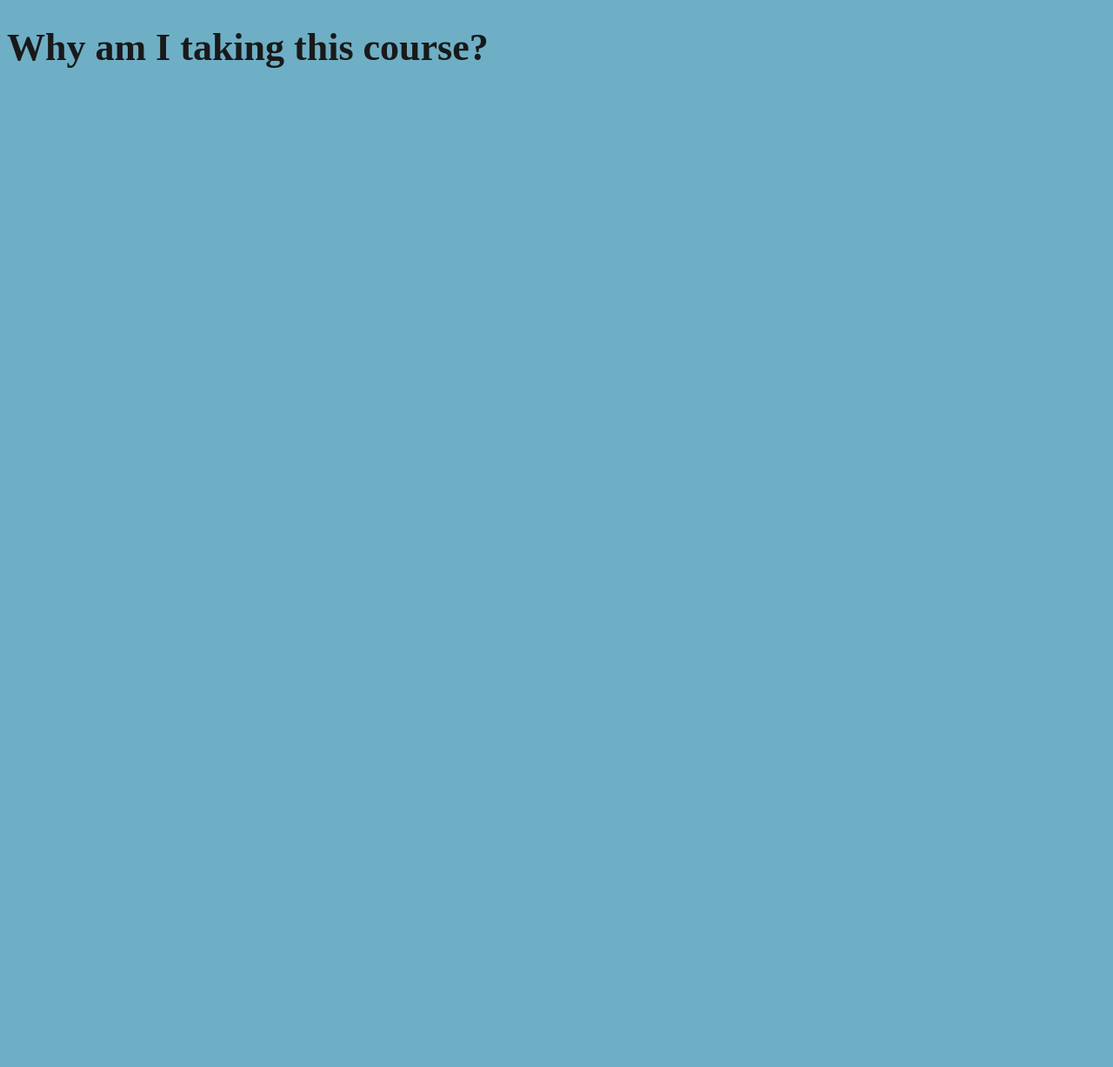
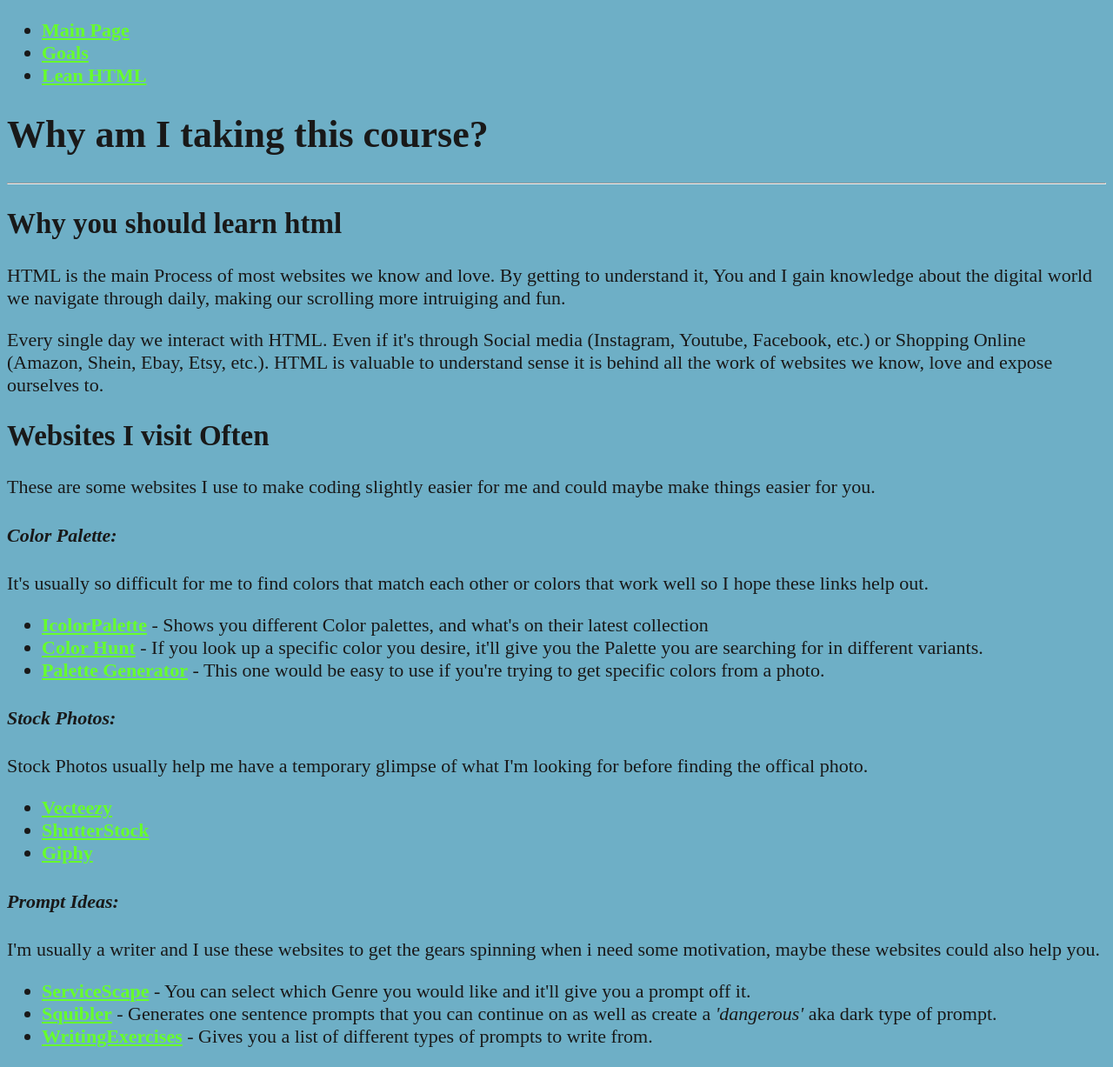
Before and after one commit to CIT85/kairih-pub, a plain HTML site: page w2_attempt2/index.html in a window 1280 px wide. Shown: the whole page at 87% size. Before the commit the page ends 800 px from the top, so only its background shows below. Drawn offline with Linux system fonts and the light colour scheme.

Commit message:
step 2 complete

```diff
--- a/w2_attempt2/index.html
+++ b/w2_attempt2/index.html
@@ -10,6 +10,93 @@
     </head>
 
     <body>
+        <nav>
+            <ul>
+                <li>
+                    <a href="#"><strong>Main Page</strong></a>
+                </li>
+
+                <li>
+                    <a href="goals.html"><strong>Goals</strong></a>
+                </li>
+
+                <li>
+                    <a href="learn-more.html"><strong>Lean HTML</strong></a>
+                </li>
+            </ul>
+        </nav>
+
         <h1>Why am I taking this course?</h1>
+        <hr>
+        <h2>Why you should learn html</h2>
+
+        <p>HTML is the main Process of most websites we know and love. By getting to understand it, You and I gain knowledge about the digital world we navigate through daily, making our scrolling more intruiging and fun.</p>
+
+        <p>Every single day we interact with HTML. Even if it's through Social media (Instagram, Youtube, Facebook, etc.) or Shopping Online (Amazon, Shein, Ebay, Etsy, etc.). HTML is valuable to understand sense it is behind all the work of websites we know, love and expose ourselves to.</p>
+
+        <h2>Websites I visit Often</h2>
+
+        <p>These are some websites I use to make coding slightly easier for me and could maybe make things easier for you.</p>
+
+        <h4><em>Color Palette:</em></h4>
+
+        <p>It's usually so difficult for me to find colors that match each other or colors that work well so I hope these links help out. </p>
+
+        <ul>
+
+            <li>
+                <a href="https://icolorpalette.com/" target="_blank"><strong>IcolorPalette</strong></a> - Shows you different Color palettes, and what's on their latest collection
+            </li>
+
+            <li>
+                <a href="https://colorhunt.co/" target="_blank"><strong>Color Hunt</strong></a> - If you look up a specific color you desire, it'll give you the Palette you are searching for in different variants.
+            </li>
+
+            <li>
+                <a href="https://palettegenerator.com/" target="_blank"><strong>Palette Generator</strong></a> - This one would be easy to use if you're trying to get specific colors from a photo.
+            </li>
+
+        </ul>
+
+        <h4><em>Stock Photos:</em></h4>
+
+        <p>Stock Photos usually help me have a temporary glimpse of what I'm looking for before finding the offical photo. </p>
+
+        <ul>
+
+            <li>
+                <a href="https://www.vecteezy.com/free-photos?utm_source=google&utm_medium=cpa&utm_campaign=search&utm_term=freestockphotos&utm_content=us&gclid=CjwKCAjwp8OpBhAFEiwAG7NaEm6-w16tbla8loXY8PPkw4jrQNx1tkIqqxkh2TgM9EjPU5xr69nwmhoCX90QAvD_BwE" target="_blank"><strong>Vecteezy</strong></a>
+            </li>
+
+            <li>
+                <a href=
+            "https://www.shutterstock.com/discover/stock-image-0120?cr=bc&ds_ag=FF%3DFree-Stock-Photo_AU%3DProspecting&ds_agid=58700003621444797&ds_cid=71700000014874783&ds_eid=700000001400310&gclid=CjwKCAjwp8OpBhAFEiwAG7NaEqGIVlILVM9zBiViNsvAcxtcOcboEtICAcNqsqUlgWaU2Zi9uF3c3RoCbGYQAvD_BwE&gclsrc=aw.ds&kw=stock%20photos%20free&pl=PPC_GOO_US_IG-667197270403&utm_campaign=CO%3DUS_LG%3DEN_BU%3DIMG_AD%3DGENERIC_TS%3Dlggeneric_RG%3DAMER_AB%3DACQ_CH%3DSEM_OG%3DCONV_PB%3DGoogle&utm_medium=cpc&utm_source=GOOGLE" target="_blank"><strong>ShutterStock</strong></a>
+            </li>
+
+            <li>
+                <a href="https://giphy.com/" target="_blank"><strong>Giphy</strong></a>
+            </li>
+
+        </ul>
+
+        <h4><em>Prompt Ideas:</em></h4>
+
+        <p>I'm usually a writer and I use these websites to get the gears spinning when i need some motivation, maybe these websites could also help you.</p>
+
+        <ul>
+
+            <li>
+                <a href="https://www.servicescape.com/writing-prompt-generator" target="_blank"><strong>ServiceScape</strong></a> - You can select which Genre you would like and it'll give you a prompt off it.
+            </li>
+
+            <li>
+                <a href="https://www.squibler.io/plot-generator" target="_blank"><strong>Squibler</strong></a> - Generates one sentence prompts that you can continue on as well as create a <em>'dangerous'</em> aka dark type of prompt.
+            </li>
+
+            <li>
+                <a href="https://writingexercises.co.uk/" target="_blank"><strong>WritingExercises</strong></a> - Gives you a list of different types of prompts to write from.
+            </li>
+        </ul>
     </body>
+
 </html>
--- a/w2_attempt2/main.css
+++ b/w2_attempt2/main.css
@@ -5,7 +5,7 @@ body {
     color:#191919;
 }
 
-a {color:rgb(97, 201, 56);}
+a {color:rgb(103, 255, 43);}
 
 a:visited {color: #114676;}
 
```
Also changed, not shown: w2_attempt2/goals.html (+11 -0 lines), w2_attempt2/learn-more.html (+13 -1 lines).
